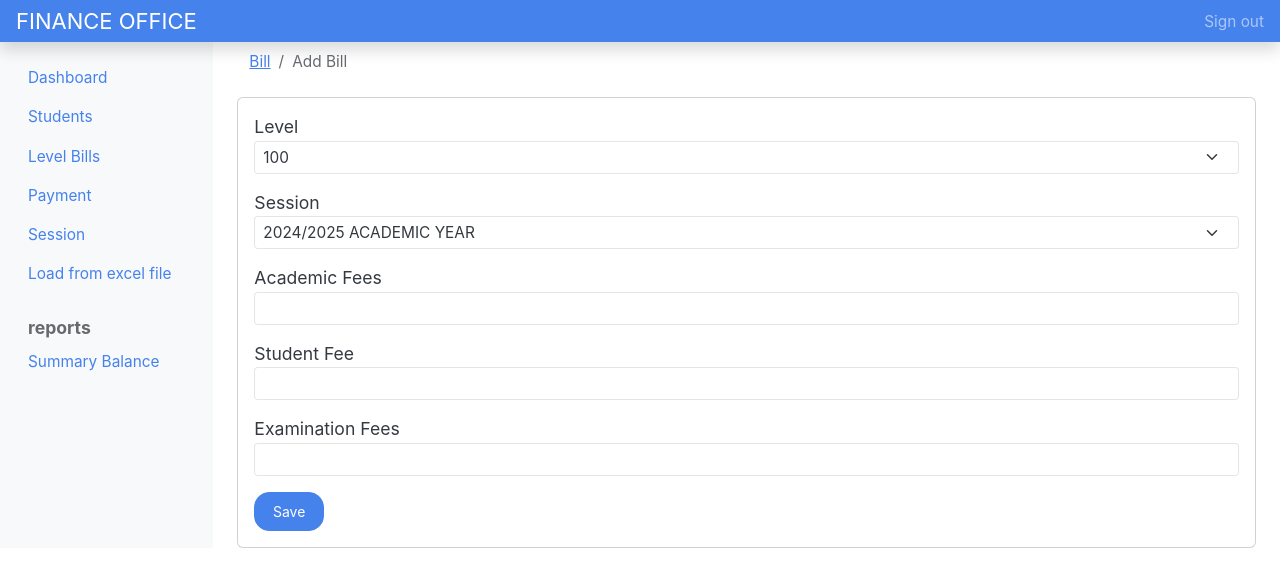
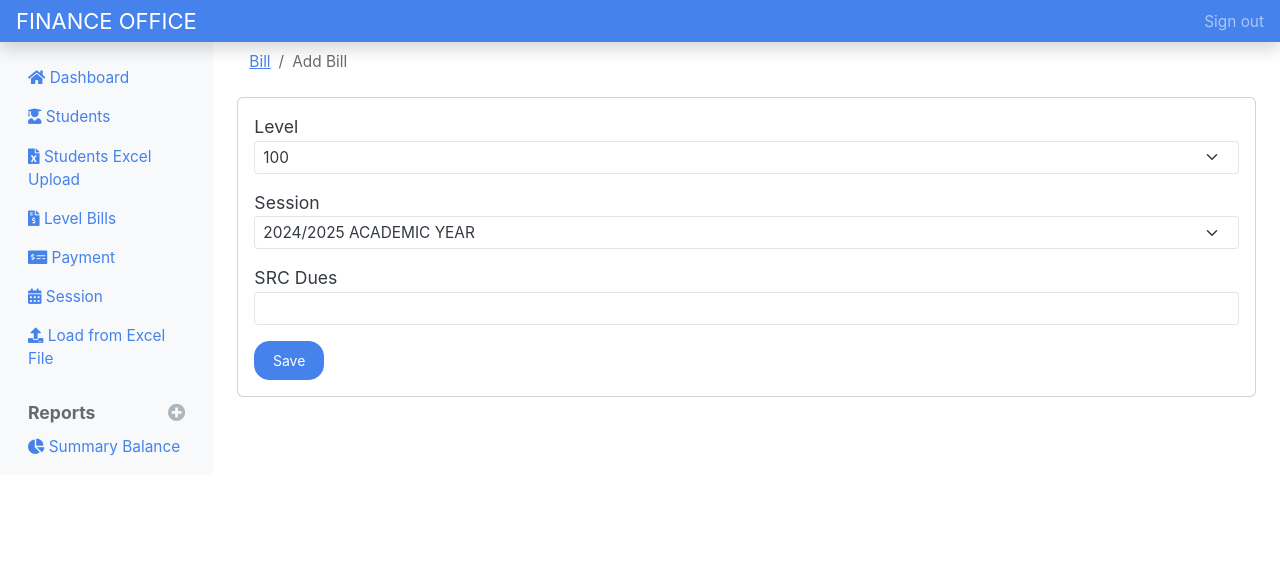
Before and after one commit to Afrehsika/kriss-afreh-ntim, a Django app: page /add_billing in a window 1280 px wide. Shown: the top 587 px of the page. Run offline with Django 4.2, Linux system fonts and the light colour scheme; a user stored in the database is signed in; data comes from the database, SQL or seed files in the repository; both versions use the stored data as it was after the commit; some libraries are stand-ins or nearby versions.

Commit message:
New Changes

```diff
--- a/Desktop/financialWebApp/Finance/urls.py
+++ b/Desktop/financialWebApp/Finance/urls.py
@@ -2,12 +2,14 @@ from django.urls import path
 from .views import (index,add_students,student_edit,process_payment,
                     levelBillView,addlevelbill,editlevelbill,paymentView,search_student,session_add_view,
                     session_update_view,session_delete_view,session_view,summary_links,
-                    level_summary,session_summary,session_summary_pdf,import_excel)
+                    level_summary,session_summary,session_summary_pdf,import_excel,add_students_upload)
 
 
 
 app_name = "finance"
 urlpatterns = [
+
+    path("add-students-upload/", add_students_upload, name="students_import"),
     path('import-data', import_excel, name='import'),
     path('balance-summary/', summary_links, name='summary_links'),
     path('balance-summary/<str:level>/', level_summary, name='level_summary'),
@@ -25,6 +27,6 @@ urlpatterns = [
     path("add_students",add_students,name="add_student"),
     path('edit-bill/<int:level_id>/', editlevelbill, name='edit_bill'),
 
-    path("edit_students/<str:name>",student_edit,name="edit_student"),
+    path("edit_students/<int:student_id1>/", student_edit, name="edit_student"),
     path('process_payment/<int:student_id>/', process_payment, name='process_payment'),
 ]
--- a/Desktop/financialWebApp/Finance/views.py
+++ b/Desktop/financialWebApp/Finance/views.py
@@ -27,6 +27,104 @@ import requests
 
 
 
+
+import openpyxl
+from django.core.exceptions import ValidationError
+
+@login_required(login_url="/authentication/login")
+def add_students_upload(request):
+    context = {
+        "level": LEVEL,
+        "values": request.POST,
+    }
+
+    if request.method == "GET":
+        return render(request, "finance/add_students_import.html", context)
+
+    if request.method == "POST":
+        if 'excel_file' in request.FILES:  # Check if an Excel file was uploaded
+            excel_file = request.FILES['excel_file']
+            try:
+                workbook = openpyxl.load_workbook(excel_file)
+                sheet = workbook.active
+                rows = list(sheet.iter_rows(min_row=2, values_only=True))  # Skip the header row
+                for row in rows:
+                    name, student_id, index_number, reference_number, phone, email, level = row
+
+                    # Validation for each row
+                    if not name:
+                        messages.error(request, "Name is required for all rows")
+                        return render(request, "finance/add_students.html", context)
+                    if not phone:
+                        messages.error(request, f"Phone number is required for {name}")
+                        return render(request, "finance/add_students.html", context)
+                    if level not in dict(LEVEL).keys():
+                        messages.error(request, f"Invalid level for {name}")
+                        return render(request, "finance/add_students.html", context)
+
+                    # Handle optional fields
+                    student_id = student_id or None
+                    index_number = index_number or None
+                    reference_number = reference_number or None
+
+                    # Save each student
+                    Student.objects.create(
+                        name=name,
+                        student_id=student_id,
+                        index_number=index_number,
+                        reference_number=reference_number,
+                        phone=phone,
+                        email=email,
+                        level=level,
+                    )
+                messages.success(request, "All students added successfully!")
+                return redirect("finance:student")
+
+            except ValidationError as e:
+                messages.error(request, f"File validation error: {e}")
+                return render(request, "finance/add_students.html", context)
+            except Exception as e:
+                messages.error(request, f"An error occurred: {e}")
+                return render(request, "finance/add_students.html", context)
+
+        # For single student addition
+        name = request.POST['name']
+        student_id = request.POST.get('student_id', None)
+        index_number = request.POST.get('index_number', None)
+        reference_number = request.POST.get('reference_number', None)
+        phone = request.POST['phone']
+        email = request.POST['email']
+        level = request.POST['level']
+
+        # Validation for single student
+        if not name:
+            messages.error(request, "Name is required")
+            return render(request, "finance/add_students.html", context)
+        if not phone:
+            messages.error(request, "Phone number is required")
+            return render(request, "finance/add_students.html", context)
+        if level not in dict(LEVEL).keys():
+            messages.error(request, "Invalid level selected")
+            return render(request, "finance/add_students.html", context)
+
+        Student.objects.create(
+            name=name,
+            student_id=student_id,
+            index_number=index_number,
+            reference_number=reference_number,
+            phone=phone,
+            email=email,
+            level=level,
+        )
+        messages.success(request, "Student saved successfully")
+        return redirect("finance:student")
+
+
+
+
+
+
+
 def summary_links(request):
     context = {
         'levels': LEVEL,
@@ -40,6 +138,8 @@ def level_summary(request, level):
         'sessions': sessions,
     }
     return render(request, 'level_summary.html', context)
+
+
 
 
 def session_summary_pdf(request, level, session_id):
@@ -283,18 +383,16 @@ def addlevelbill(request):
     if request.method == "POST":
         level = request.POST['level']
         academic_fees = request.POST['academic']
-        student_fees = request.POST['student']
-        exams_fees = request.POST['exams']
         session_name = request.POST['session']
 
+        print(f"Submitted session_name: {session_name}")
+        session_instance = get_object_or_404(Session, pk=session_name)
 
-        session_instance = get_object_or_404(Session, session=session_name)
+
 
         LevelBill.objects.create(
             level_name=level,
             academic_fees=academic_fees,
-            student_fees=student_fees,
-            exams_fees=exams_fees,
             academic_session=session_instance
         )
         messages.success(request, "Fees is added successfully")
@@ -321,16 +419,12 @@ def editlevelbill(request, level_id):
     if request.method == "POST":
         level = request.POST['level']
         academic_fees = request.POST['academic']
-        student_fees = request.POST['student']
-        exams_fees = request.POST['exams']
         session = request.POST['session']
 
         session_instance = get_object_or_404(Session, session=session)
         # Update the level bill object
         level_bill.level_name = level
         level_bill.academic_fees = academic_fees
-        level_bill.student_fees = student_fees
-        level_bill.exams_fees = exams_fees
         level_bill.academic_session = session_instance
         level_bill.save()
 
@@ -498,10 +592,11 @@ def add_students(request):
         messages.success(request, "Student saved successfully")
         return redirect("finance:student")
 
+
 @login_required(login_url="/authentication/login")
-def student_edit(request, name):
+def student_edit(request, student_id1):
     try:
-        student = Student.objects.get(name=name)
+        student = Student.objects.get(id=student_id1)  # Use student_id to fetch the student
     except Student.DoesNotExist:
         messages.error(request, "Student not found")
         return redirect("finance:student")
@@ -519,16 +614,16 @@ def student_edit(request, name):
         # Validation checks
         if not form_name:
             messages.error(request, "Name is required")
-            return redirect("finance:edit_student", name=name)
+            return redirect("finance:edit_student", student_id=student_id1)
         elif not (form_student_id or form_index_number or form_reference_number):
             messages.error(request, "At least one of Student ID, Index Number, or Reference Number is required")
-            return redirect("finance:edit_student", name=name)
+            return redirect("finance:edit_student", student_id=student_id1)
         elif not form_phone:
             messages.error(request, "Phone number is required")
-            return redirect("finance:edit_student", name=name)
+            return redirect("finance:edit_student", student_id=student_id1)
         elif form_level not in dict(LEVEL).keys():
             messages.error(request, "Invalid level selected")
-            return redirect("finance:edit_student", name=name)
+            return redirect("finance:edit_student", student_id=student_id1)
 
         # Update student object with form data
         student.name = form_name
@@ -543,10 +638,10 @@ def student_edit(request, name):
         messages.success(request, "Student Profile Updated successfully")
         return redirect("finance:student")
 
-    context ={
+    context = {
         'student': student,
         'level': LEVEL,
-        'values':student
+        'values': student
     }
     return render(request, "finance/edit_student.html", context)
 
@@ -656,7 +751,7 @@ def generate_receipt_pdf(data):
     content.append(logo)
 
     # Add title
-    title_text = '<b>AKROKERRI COLLEGE OF EDUCATION</b>'
+    title_text = '<b>FEE PAYMENT SYSTEM</b>'
     title = Paragraph(title_text, styles['Title'])
     content.append(title)
 
@@ -704,6 +799,8 @@ def send_sms(api_key, message, sender_id, phone_number):
     return response_json
 
 
+from datetime import datetime
+from tablib import Dataset
 
 def import_excel(request):
     if request.method == 'POST':
@@ -713,16 +810,22 @@ def import_excel(request):
 
         for data in imported_data:
             session_name = data[0]
-            start_date = datetime.strptime(data[1].strftime('%Y-%m-%d'), '%Y-%m-%d') if data[1] else None
-            end_date = datetime.strptime(data[2].strftime('%Y-%m-%d'), '%Y-%m-%d') if data[2] else None
-            is_current = False if not data[3] else True
+            start_date = datetime.strptime(data[1], '%Y-%m-%d') if data[1] else None
+            end_date = datetime.strptime(data[2], '%Y-%m-%d') if data[2] else None
+            if data[3] is not None:
+                is_current = str(data[3]).lower() in ['true', 'yes', '1']
+            else:
+                is_current = False
 
-            session, _ = Session.objects.get_or_create(session=session_name,
-                                                        defaults={
-                                                            'start_date': start_date,
-                                                            'end_date': end_date,
-                                                            'is_current_session': is_current
-                                                        })
+
+            session, _ = Session.objects.get_or_create(
+                session=session_name,
+                defaults={
+                    'start_date': start_date,
+                    'end_date': end_date,
+                    'is_current_session': is_current
+                }
+            )
 
             student_name = data[4]
             student_id = data[5]
@@ -731,44 +834,48 @@ def import_excel(request):
             phone = data[8]
             email = data[9]
             level = data[10]
-            balance = data[11]
+            balance = float(data[11]) if data[11] else 0.0
 
-            student, _ = Student.objects.get_or_create(name=student_name,
-                                                        defaults={
-                                                            'student_id': student_id,
-                                                            'index_number': index_number,
-                                                            'reference_number': reference_number,
-                                                            'phone': phone,
-                                                            'email': email,
-                                                            'level': level,
-                                                            'payment_balance': balance
-                                                        })
+            student, _ = Student.objects.get_or_create(
+                name=student_name,
+                defaults={
+                    'student_id': student_id,
+                    'index_number': index_number,
+                    'reference_number': reference_number,
+                    'phone': phone,
+                    'email': email,
+                    'level': level,
+                    'payment_balance': balance
+                }
+            )
 
+            academic_fee = float(data[12]) if data[12] else 0.0
+            student_fee = float(data[13]) if data[13] else 0.0
+            exams_fee = float(data[14]) if data[14] else 0.0
 
-            academic_fee = data[12]
-            student_fee = data[13]
-            exams_fee = data[14]
+            level_bill, _ = LevelBill.objects.get_or_create(
+                level_name=level,
+                academic_session=session,
+                defaults={
+                    'academic_fees': academic_fee,
+                    'student_fees': student_fee,
+                    'exams_fees': exams_fee
+                }
+            )
 
-            level_bill, _ = LevelBill.objects.get_or_create(level_name=level,
-                                                             academic_session=session,
-                                                             defaults={
-                                                                 'academic_fees': academic_fee,
-                                                                 'student_fees': student_fee,
-                                                                 'exams_fees': exams_fee
-                                                             })
-            amount_paid = data[15]
+            amount_paid = float(data[15]) if data[15] else 0.0
             bank = data[16]
-            payment_date = datetime.strptime(data[17].strftime('%Y-%m-%d'), '%Y-%m-%d') if data[17] else datetime.now()  # Use current date if no date provided
+            payment_date = datetime.strptime(data[17], '%Y-%m-%d') if data[17] else datetime.now()
 
-            payment, _ = Payment.objects.get_or_create(student=student,
-                                                        levelBilling=level_bill,
-                                                        session=session,
-                                                        defaults={
-                                                            'paid_amount': amount_paid,
-                                                            'bank_of_payment': bank,
-                                                            'date': payment_date
-                                                        })
-
-
+            payment, _ = Payment.objects.get_or_create(
+                student=student,
+                levelBilling=level_bill,
+                session=session,
+                defaults={
+                    'paid_amount': amount_paid,
+                    'bank_of_payment': bank,
+                    'date': payment_date
+                }
+            )
 
     return render(request, "import.html")
--- a/Desktop/financialWebApp/templates/base.html
+++ b/Desktop/financialWebApp/templates/base.html
@@ -17,6 +17,7 @@
     <!-- Custom styles for this template -->
     <link href="{% static 'css/dashboard.css'%}" rel="stylesheet">
 
+    <link href="https://cdnjs.cloudflare.com/ajax/libs/font-awesome/5.15.4/css/all.min.css" rel="stylesheet">
 
 
     <!-- Custom styles for this template -->
--- a/Desktop/financialWebApp/templates/finance/add_bill.html
+++ b/Desktop/financialWebApp/templates/finance/add_bill.html
@@ -34,17 +34,9 @@
       </div>
 
         <div class="col-md-12">
-            <label for="">Academic Fees</label>
+            <label for="">SRC Dues </label>
             <input type="number" value="{{values.academic_fees}}" name="academic" class="form-control form-control-sm">
         </div>
-        <div class="col-md-12">
-          <label for="">Student Fee</label>
-          <input type="number" value="{{values.student_fees}}" name="student" class="form-control form-control-sm">
-        </div>
-        <div class="col-md-12">
-            <label for="">Examination Fees</label>
-            <input type="number" value="{{values.exams_fees}}" name="exams" class="form-control form-control-sm">
-          </div>
         <div class="col-12">
           <button type="submit" class="btn btn-primary">Save</button>
         </div>
--- a/Desktop/financialWebApp/templates/finance/edit_student.html
+++ b/Desktop/financialWebApp/templates/finance/edit_student.html
@@ -13,7 +13,7 @@
 
 <div class="card">
     <div class="card-body">
-      <form action="{% url 'finance:edit_student' student.name %}" method="post" class="row g-3">
+      <form action="{% url 'finance:edit_student' student.id %}" method="post" class="row g-3">
         {% csrf_token %}
         {% include 'partials/_messages.html'%}
         <div class="col-md-12">
--- a/Desktop/financialWebApp/templates/finance/index.html
+++ b/Desktop/financialWebApp/templates/finance/index.html
@@ -56,7 +56,7 @@
                     <td>GH&#8373; {{ student.total_paid }}</td>
                     <td>GH&#8373; {{ student.balance }}</td>
                     <td>
-                        <a href="{% url 'finance:edit_student' student.name %}" class="btn btn-info btn-sm">Edit</a>
+                        <a href="{% url 'finance:edit_student' student.id %}" class="btn btn-info btn-sm">Edit</a>
                     </td>
                 </tr>
                 {% endfor %}
--- a/Desktop/financialWebApp/templates/finance/payment_form.html
+++ b/Desktop/financialWebApp/templates/finance/payment_form.html
@@ -34,11 +34,11 @@
                             <input type="number" name="paid_amount" id="paid_amount" class="form-control" required>
                         </div>
                         <div class="mb-3">
-                            <label for="bank_of_payment" class="form-label">Bank of Payment:</label>
+                            <label for="bank_of_payment" class="form-label">Mode of Payment:</label>
                             <input type="text" name="bank_of_payment" id="bank_of_payment" class="form-control" required>
                         </div>
                         <div class="mb-3">
-                            <label for="draft_no" class="form-label">Draft Number:</label>
+                            <label for="draft_no" class="form-label">Other Details:</label>
                             <input type="text" name="draft_no" id="draft_no" class="form-control">
                         </div>
                         <button type="submit" class="btn btn-primary">Submit Payment</button>
--- a/Desktop/financialWebApp/templates/partials/_sidebar.html
+++ b/Desktop/financialWebApp/templates/partials/_sidebar.html
@@ -1,50 +1,67 @@
-{% load static %}<nav id="sidebarMenu" class="col-md-3 col-lg-2 d-md-block bg-light sidebar collapse">
+{% load static %}
+<nav id="sidebarMenu" class="col-md-3 col-lg-2 d-md-block bg-light sidebar collapse">
   <div class="position-sticky pt-3">
     <ul class="nav flex-column">
+      <!-- Dashboard -->
       <li class="nav-item">
         <a class="nav-link active" aria-current="page" href="#">
-          <span data-feather="home"></span>
+          <i class="fas fa-home"></i> <!-- FontAwesome icon -->
           Dashboard
         </a>
       </li>
+
+      <!-- Student Management -->
       <li class="nav-item">
         <a class="nav-link" href="{% url 'finance:student' %}">
+          <i class="fas fa-user-graduate"></i>
           Students
         </a>
       </li>
       <li class="nav-item">
+        <a class="nav-link" href="{% url 'finance:students_import' %}">
+          <i class="fas fa-file-excel"></i>
+          Students Excel Upload
+        </a>
+      </li>
+
+      <!-- Financials -->
+      <li class="nav-item">
         <a class="nav-link" href="{% url 'finance:bill' %}">
+          <i class="fas fa-file-invoice-dollar"></i>
           Level Bills
         </a>
       </li>
       <li class="nav-item">
         <a class="nav-link" href="{% url 'finance:paymentsum' %}">
+          <i class="fas fa-money-check-alt"></i>
           Payment
         </a>
       </li>
       <li class="nav-item">
         <a class="nav-link" href="{% url 'finance:session' %}">
+          <i class="fas fa-calendar-alt"></i>
           Session
         </a>
       </li>
-
       <li class="nav-item">
         <a class="nav-link" href="{% url 'finance:import' %}">
-          Load from excel file
+          <i class="fas fa-upload"></i>
+          Load from Excel File
         </a>
       </li>
     </ul>
 
-
+    <!-- Reports Section -->
     <h6 class="sidebar-heading d-flex justify-content-between align-items-center px-3 mt-4 mb-1 text-muted">
-      <span>reports</span>
+      <span>Reports</span>
       <a class="link-secondary" href="#" aria-label="Add a new report">
-        <span data-feather="plus-circle"></span>
+        <i class="fas fa-plus-circle"></i>
       </a>
     </h6>
     <ul class="nav flex-column mb-2">
       <li class="nav-item">
         <a class="nav-link" href="{% url 'finance:summary_links' %}">
+          <i class="fas fa-chart-pie"></i>
           Summary Balance
         </a>
       </li>
```
Also changed, not shown: Desktop/financialWebApp/Finance/models.py (+20 -4 lines), Desktop/financialWebApp/config/settings.py (+15 -2 lines), Desktop/financialWebApp/templates/finance/add_students.html (+75 -17 lines), Desktop/financialWebApp/templates/finance/add_students_import.html (added, +58 -0 lines), Desktop/financialWebApp/templates/finance/bill.html (+2 -5 lines), Desktop/financialWebApp/templates/finance/edit_bill.html (+0 -8 lines), Desktop/financialWebApp/Finance/migrations/0010_alter_levelbill_academic_fees_and_more.py (added), Desktop/financialWebApp/db.sqlite3, 1 other file.
